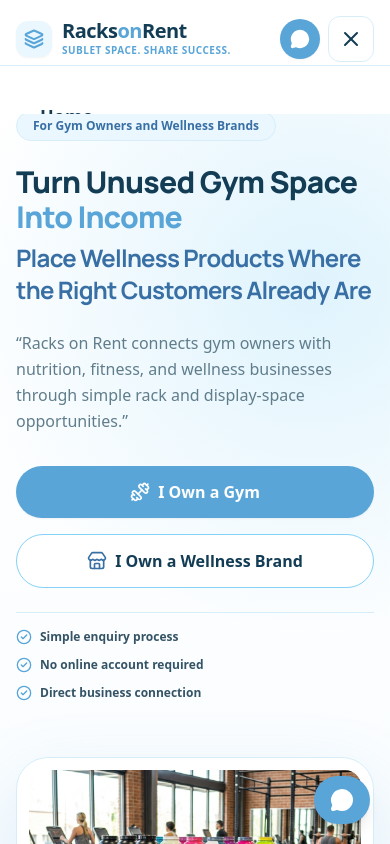
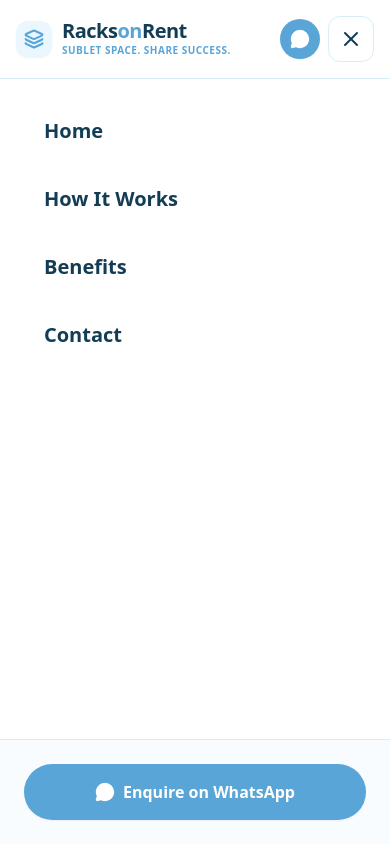
Before and after one commit to beyondwebco-lgtm/racksonrent, a Next.js app: page / in a window 390 px wide. Both pictures are taken after a click on the button "Open navigation menu". Shown: the top 844 px of the page. Built offline with nearby package versions, Linux system fonts and the light colour scheme.

Commit message:
Update Header.tsx

```diff
--- a/components/Header.tsx
+++ b/components/Header.tsx
@@ -1,6 +1,6 @@
 "use client";
 
-import React, { useState, useEffect } from "react";
+import React, { useState, useEffect, useCallback } from "react";
 import Link from "next/link";
 import { Menu, X, MessageCircle, Layers } from "lucide-react";
 import { SITE_CONFIG, NAV_LINKS } from "@/data/config";
@@ -17,32 +17,56 @@
     return () => window.removeEventListener("scroll", handleScroll);
   }, []);
 
+  // Lock body scroll when mobile menu is open
   useEffect(() => {
     if (mobileMenuOpen) {
       document.body.style.overflow = "hidden";
+      document.body.style.touchAction = "none";
     } else {
-      document.body.style.overflow = "unset";
+      document.body.style.overflow = "";
+      document.body.style.touchAction = "";
     }
     return () => {
-      document.body.style.overflow = "unset";
+      document.body.style.overflow = "";
+      document.body.style.touchAction = "";
     };
   }, [mobileMenuOpen]);
+
+  // Handle ESC key to close menu
+  useEffect(() => {
+    const handleKeyDown = (e: KeyboardEvent) => {
+      if (e.key === "Escape" && mobileMenuOpen) {
+        setMobileMenuOpen(false);
+      }
+    };
+    window.addEventListener("keydown", handleKeyDown);
+    return () => window.removeEventListener("keydown", handleKeyDown);
+  }, [mobileMenuOpen]);
+
+  const closeMenu = useCallback(() => {
+    setMobileMenuOpen(false);
+  }, []);
 
   const handleNavClick = (e: React.MouseEvent<HTMLAnchorElement>, href: string) => {
     if (href.startsWith("#")) {
       e.preventDefault();
-      setMobileMenuOpen(false);
+      closeMenu();
       const targetId = href.substring(1);
+
+      // Delay scroll slightly to allow menu close animation and scroll unlock to finish
+      setTimeout(() => {
         const element = document.getElementById(targetId);
         if (element) {
           element.scrollIntoView({ behavior: "smooth" });
         }
+      }, 50);
     }
   };
 
   return (
+    <>
       <header
-      className={`sticky top-0 z-50 transition-all duration-200 border-b border-[#D7EEFA] bg-white/95 backdrop-blur-md ${
+        className={`sticky top-0 z-40 transition-all duration-200 border-b border-[#D7EEFA] bg-white/95 backdrop-blur-md ${
           scrolled ? "py-3 shadow-xs" : "py-4"
         }`}
       >
@@ -63,7 +87,7 @@
             </div>
           </Link>
 
-        {/* Desktop Navigation */}
+          {/* Desktop Navigation (>= 768px) */}
           <nav className="hidden md:flex items-center gap-1">
             {NAV_LINKS.map((link) => (
               <a
@@ -77,7 +101,7 @@
             ))}
           </nav>
 
-        {/* Desktop CTA */}
+          {/* Desktop CTA (>= 768px) */}
           <div className="hidden md:flex items-center gap-3">
             <a
               href={SITE_CONFIG.whatsappLink}
@@ -90,7 +114,7 @@
             </a>
           </div>
 
-        {/* Mobile Right Controls */}
+          {/* Mobile Right Controls (< 768px) */}
           <div className="flex items-center gap-2 md:hidden">
             <a
               href={SITE_CONFIG.whatsappLink}
@@ -104,40 +128,90 @@
 
             <button
               type="button"
-            onClick={() => setMobileMenuOpen(!mobileMenuOpen)}
+              onClick={() => setMobileMenuOpen(true)}
               aria-expanded={mobileMenuOpen}
-            aria-label="Toggle menu"
+              aria-label="Open navigation menu"
               className="p-2.5 rounded-xl text-[#133C55] hover:text-[#59A5D8] hover:bg-[#EAF7FF] border border-[#D7EEFA] transition-colors cursor-pointer"
             >
-            {mobileMenuOpen ? <X className="w-6 h-6" /> : <Menu className="w-6 h-6" />}
+              <Menu className="w-6 h-6" />
             </button>
           </div>
 
         </div>
+      </header>
 
-      {/* Solid White Mobile Drawer */}
+      {/* Solid White Full-Screen Mobile Drawer (< 768px) */}
       {mobileMenuOpen && (
-        <div className="fixed inset-x-0 top-[65px] bottom-0 z-50 bg-white border-t border-[#D7EEFA] flex flex-col justify-between p-6 md:hidden overflow-y-auto">
-          <nav className="space-y-3">
+        <div
+          className="fixed inset-0 z-50 bg-white md:hidden flex flex-col justify-between overflow-y-auto"
+          role="dialog"
+          aria-modal="true"
+          aria-label="Navigation Menu"
+        >
+          {/* Top Bar inside Drawer */}
+          <div className="py-4 px-4 sm:px-6 flex items-center justify-between border-b border-[#D7EEFA] bg-white sticky top-0 z-10">
+            <Link
+              href="/"
+              onClick={closeMenu}
+              className="flex items-center gap-2.5 focus:outline-none"
+            >
+              <div className="w-9 h-9 rounded-xl bg-[#EAF7FF] flex items-center justify-center text-[#59A5D8] shadow-xs">
+                <Layers className="w-5 h-5 stroke-[2.5]" />
+              </div>
+              <div>
+                <span className="text-xl font-extrabold tracking-tight text-[#133C55] block leading-none">
+                  Racks<span className="text-[#59A5D8]">on</span>Rent
+                </span>
+                <span className="text-[10px] font-semibold text-[#59A5D8] tracking-wider uppercase block mt-0.5">
+                  Sublet Space. Share Success.
+                </span>
+              </div>
+            </Link>
+
+            <div className="flex items-center gap-2">
+              <a
+                href={SITE_CONFIG.whatsappLink}
+                target="_blank"
+                rel="noopener noreferrer"
+                aria-label="WhatsApp Enquiry"
+                className="p-2.5 rounded-full bg-[#59A5D8] text-white shadow-xs hover:bg-[#386FA4] transition-colors"
+              >
+                <MessageCircle className="w-5 h-5 fill-current" />
+              </a>
+
+              <button
+                type="button"
+                onClick={closeMenu}
+                aria-label="Close navigation menu"
+                className="p-2.5 rounded-xl text-[#133C55] hover:text-[#59A5D8] hover:bg-[#EAF7FF] border border-[#D7EEFA] transition-colors cursor-pointer"
+              >
+                <X className="w-6 h-6" />
+              </button>
+            </div>
+          </div>
+
+          {/* Navigation Links */}
+          <nav className="p-6 space-y-3 flex-1">
             {NAV_LINKS.map((link) => (
               <a
                 key={link.href}
                 href={link.href}
                 onClick={(e) => handleNavClick(e, link.href)}
-                className="block px-4 py-3 rounded-xl font-bold text-lg text-[#133C55] hover:text-[#59A5D8] hover:bg-[#EAF7FF] transition-colors"
+                className="block px-5 py-3.5 rounded-2xl font-bold text-xl text-[#133C55] hover:text-[#59A5D8] hover:bg-[#EAF7FF] transition-colors"
               >
                 {link.label}
               </a>
             ))}
           </nav>
 
-          <div className="pt-6 border-t border-[#D7EEFA] space-y-3">
+          {/* Bottom WhatsApp CTA inside Drawer */}
+          <div className="p-6 border-t border-[#D7EEFA] bg-[#F8FCFF]">
             <a
               href={SITE_CONFIG.whatsappLink}
               target="_blank"
               rel="noopener noreferrer"
-              onClick={() => setMobileMenuOpen(false)}
-              className="w-full inline-flex items-center justify-center gap-2 rounded-full bg-[#59A5D8] py-3.5 text-base font-semibold text-white shadow-xs hover:bg-[#386FA4]"
+              onClick={closeMenu}
+              className="w-full inline-flex items-center justify-center gap-2 rounded-full bg-[#59A5D8] py-4 text-base font-bold text-white shadow-xs hover:bg-[#386FA4] transition-colors"
             >
               <MessageCircle className="w-5 h-5 fill-current" />
               <span>Enquire on WhatsApp</span>
@@ -145,6 +219,6 @@
           </div>
         </div>
       )}
-    </header>
+    </>
   );
 }
```
Lines whose indentation alone changed are shown as unchanged.
